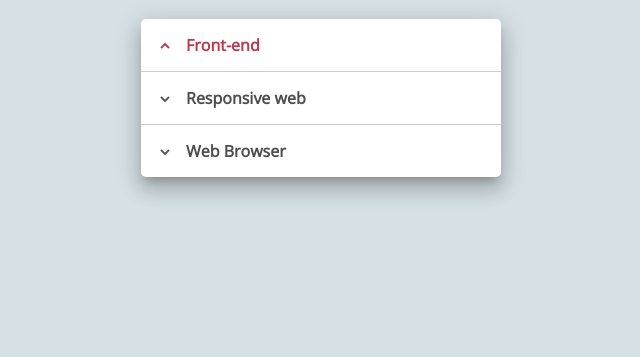
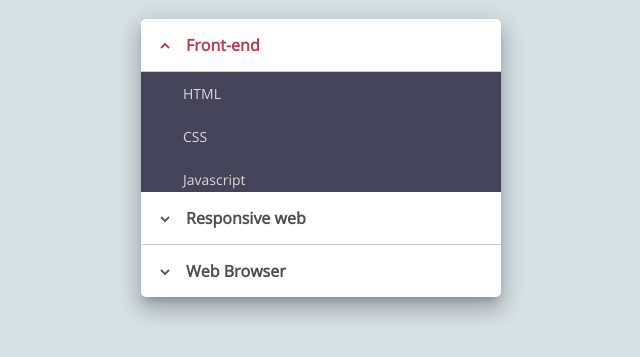
Before and after one commit to Jack2ee-dev/yeongjong-jaehyuk, a website: page 9_Accordion/index.html in a window 1280 px wide. Shown: the part 67-424 px from the top of the page, without its empty margins (319-959 px from the left). Drawn offline with nearby package versions, Linux system fonts and the light colour scheme.

Commit message:
fix: Add transitioned event handler

```diff
--- a/9_Accordion/index.html
+++ b/9_Accordion/index.html
@@ -35,7 +35,7 @@
           0 13px 19px 2px rgba(0, 0, 0, 0.14),
           0 5px 24px 4px rgba(0, 0, 0, 0.12);
         border-radius: 5px;
-        /* opacity: 0; */
+        opacity: 0;
       }
       .accordion > .menu-container > .menu {
         position: relative;
--- a/9_Accordion/js/app.js
+++ b/9_Accordion/js/app.js
@@ -1,10 +1,14 @@
 const $accordion = document.querySelector('.accordion');
+const $submenu = document.querySelector('.submenu');
+const $activeMenu = document.querySelector(
+  '.accordion > .menu-container.active'
+);
+const $menuContainers = document.getElementsByClassName('menu-container');
 
 // event handlers
 $accordion.addEventListener('click', e => {
   if (!e.target.matches('.accordion > .menu-container > .menu')) return;
-  [...document.getElementsByClassName('menu-container')].forEach(
-    $menuContainer => {
+  [...$menuContainers].forEach($menuContainer => {
     $menuContainer.classList.toggle(
       'active',
       $menuContainer === e.target.parentNode
@@ -13,6 +17,14 @@ $accordion.addEventListener('click', e => {
       $menuContainer === e.target.parentNode
         ? e.target.nextElementSibling.scrollHeight + 'px'
         : 0;
-    }
-  );
   });
+});
+
+document.addEventListener('DOMContentLoaded', () => {
+  $activeMenu.querySelector('.submenu').style.height =
+    $submenu.scrollHeight + 'px';
+});
+
+$submenu.addEventListener('transitionend', () => {
+  $accordion.style.opacity = 1;
+});
```
Lines whose indentation alone changed are shown as unchanged.
